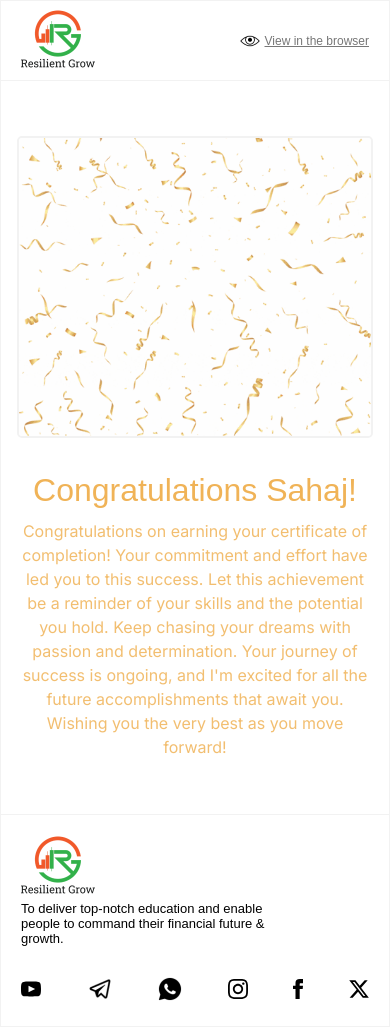
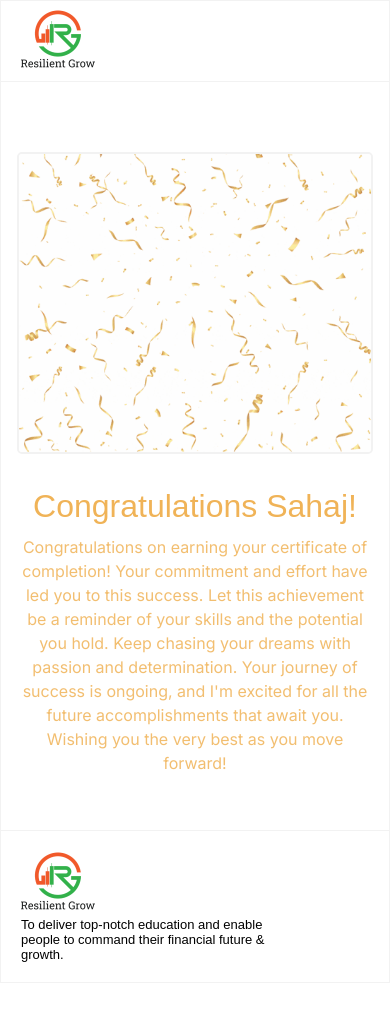
Before and after one commit to DanishCodebase/Email-Template, a plain HTML site: page index.html in a window 390 px wide. After the commit the page ends 983 px from the top, so only its background shows below. Drawn offline with Linux system fonts and the light colour scheme; a web font is replaced by a local one.

Commit message:
Add files via upload

```diff
--- a/index.html
+++ b/index.html
@@ -24,164 +24,65 @@
         }
 
         .center {
-            justify-content: center;
+            justify-content: center !important;
         }
 
-        .flex {
-            display: flex;
-            align-items: center;
-        }
-
-        .congrats-email {
-            max-width: 600px;
-            border: 1px solid #f2f2f2;
-        }
-
-        header {
-            height: 80px;
-            justify-content: space-between;
-            padding: 0 20px;
-            border-bottom: 1px solid #f2f2f2;
-        }
-
-        .logo img {
-            height: 60px;
-        }
-
-        .view-link {
-            text-decoration: underline;
-        }
-
-        .view-link>img {
-            width: 20px;
-        }
-
-        .view-link>span {
-            margin-left: 5px;
-            font-size: 12px;
-            color: #777;
-        }
-
-        .main-body {
-            text-align: center;
-            padding: 20px 16px;
-            border-bottom: 1px solid #f2f2f2;
-        }
-
-        .main-body>img {
-            max-width: 400px;
-            width: 100%;
-            margin-top: 50px;
-            border: 2px solid #f2f2f2;
-            border-radius: 5px;
-        }
-
-        .main-body>h1 {
-            margin-top: 30px;
-            margin-bottom: 10px;
-            font-weight: 400;
-            color: #f0b357;
-        }
-
-        .main-body>p {
-            font-size: 16px;
-            font-family: 'Inter', sans-serif;
-            color: rgba(240, 179, 87, 0.85);
-            padding: 0 20px;
-            line-height: 150%;
-            margin-bottom: 35px;
-        }
-
-        footer {
-            justify-content: space-between;
-            padding: 20px;
-        }
-
-        .logo-desc>p {
-            font-size: 13px;
-            max-width: 276px;
-            margin-top: 2px;
-        }
-
-        .socials>a {
-            margin-right: 16px;
-        }
-
-        .socials>a:last-child {
-            margin-right: 0;
-        }
-
-        @media (max-width: 425px) {
-            .main-body>img {
-                margin-top: 35px;
-            }
-
-            .main-body>p {
-                padding: 0;
-            }
-
-            footer {
-                flex-direction: column;
-                align-items: flex-start !important;
-            }
-
-            .socials {
-                width: 100%;
-                justify-content: space-between;
-                margin-top: 30px;
-                align-self: center;
-            }
+        .gmail_canned_response_image{
+            width: 26px!important;
         }
     </style>
-    <!-- <link rel="stylesheet" href="style.css"> -->
 </head>
 
-<body class="flex">
-    <div class="congrats-email">
-        <header class="flex">
-            <a href="https://resilientgrow.in" target="_blank" class="logo">
-                <img src="./images/logo.png" alt="">
-            </a>
-            <a href="https://resilientgrow.in" target="_blank" class="view-link flex">
-                <img src="./images/eye.png" alt="">
-                <span>View in the browser</span>
+<body style="display: flex;align-items: center;">
+    <div style="max-width: 600px;margin: auto;border: 1px solid #f2f2f2;">
+        <header style="display: flex;align-items: center;height: 80px;justify-content: space-between;padding: 0 20px;">
+            <a href="https://resilientgrow.in" target="_blank">
+                <img height="60" src="https://danishcodebase.github.io/Email-Template/images/logo.png" alt="">
             </a>
         </header>
-        <div class="main-body">
-            <img src="./images/gift.gif" alt="">
-            <h1>Congratulations Sahaj!</h1>
-            <p>Congratulations on earning your certificate of completion! Your commitment and effort have led you to
+        <div
+            style="text-align: center;padding: 20px 16px;border-top: 1px solid #f2f2f2;border-bottom: 1px solid #f2f2f2;">
+            <img style="max-width: 400px;width: 100%;margin-top: 50px;border: 2px solid #f2f2f2;border-radius: 5px;"
+                src="https://danishcodebase.github.io/Email-Template/images/gift.gif" alt="">
+            <h1 style="margin-top: 30px;margin-bottom: 10px;font-weight: 400;color: #f0b357;">Congratulations Sahaj!
+            </h1>
+            <p
+                style="font-size: 16px;font-family: 'Inter', sans-serif;color: rgba(240, 179, 87, 0.85);max-width: 530px;line-height: 150%;margin-bottom: 35px;">
+                Congratulations on earning your certificate of completion! Your commitment and effort have led you to
                 this success. Let this achievement be a reminder of your skills and the potential you hold. Keep chasing
                 your dreams with passion and determination. Your journey of success is ongoing, and I'm excited for all
                 the future accomplishments that await you. Wishing you the very best as you move forward!</p>
         </div>
-        <footer class="flex">
-            <div class="logo-desc">
-                <a href="https://resilientgrow.in" target="_blank" class="logo">
-                    <img src="./images/logo.png" alt="">
+        <footer style="padding: 20px;">
+            <div>
+                <a href="https://resilientgrow.in" target="_blank">
+                    <img height="60" src="https://danishcodebase.github.io/Email-Template/images/logo.png" alt="">
                 </a>
-                <p>To deliver top-notch education and enable people to command their financial future & growth.</p>
+                <p style="font-size: 13px;max-width: 276px;margin-top: 2px;">To deliver top-notch education and enable
+                    people to command their financial future & growth.</p>
             </div>
-            <div class="socials flex">
-                <a href="https://www.youtube.com/@resilientgrow" target="_blank"><img src="./images/youtube.svg"
+            <style>
+                .gmail_canned_response_image{
+                    width: 26px!important;
+                }
+            </style>
+            <!-- <div style="margin-top: 40px;">
+                <a style="margin-right: 20px;" href="https://www.youtube.com/@resilientgrow" target="_blank"><img
+                        style="width: 26px!important;" src="https://danishcodebase.github.io/Email-Template/images/youtube.png"
                         alt=""></a>
-                <a href="https://t.me/resilientgrow" target="_blank"><img width="26" src="./images/telegram.png"
-                        alt=""></a>
-                <a href="https://shorturl.at/loCD6" target="_blank"><img width="24" src="./images/whatsapp.png"
-                        alt=""></a>
-                <a href="https://www.instagram.com/resilient.grow/" target="_blank"><img src="./images/instagram.svg"
-                        alt=""></a>
-                <a href="https://www.facebook.com/resilientgrow1" target="_blank"><img src="./images/facebook.svg"
-                        alt=""></a>
-                <a href="https://twitter.com/resilientgrow" target="_blank"><img src="./images/twitter.svg" alt=""></a>
-            </div>
+                <a style="margin-right: 20px;" href="https://t.me/resilientgrow" target="_blank"><img
+                        style="width: 26px!important;" src="http://127.0.0.1:5500/images/telegram.png" alt=""></a>
+                <a style="margin-right: 20px;" href="https://shorturl.at/loCD6" target="_blank"><img
+                        style="width: 24px!important;" src="http://127.0.0.1:5500/images/whatsapp.png" alt=""></a>
+                <a style="margin-right: 20px;" href="https://www.instagram.com/resilient.grow/" target="_blank"><img
+                        style="width: 26px!important;" src="http://127.0.0.1:5500/images/instagram.png" alt=""></a>
+                <a style="margin-right: 20px;" href="https://www.facebook.com/resilientgrow1" target="_blank"><img
+                        style="width: 26px!important;" src="http://127.0.0.1:5500/images/facebook.png" alt=""></a>
+                <a href="https://twitter.com/resilientgrow" target="_blank"><img style="width: 26px!important;"
+                        src="http://127.0.0.1:5500/images/twitter.png" alt=""></a>
+            </div> -->
         </footer>
     </div>
-    <script>
-        const childElement = document.querySelector('.congrats-email');
-        const parentElement = childElement.parentElement;
-        parentElement.classList.add('center');
-    </script>
 </body>
 
 </html>
```
Also changed, not shown: index1.html (added, +169 -0 lines).
